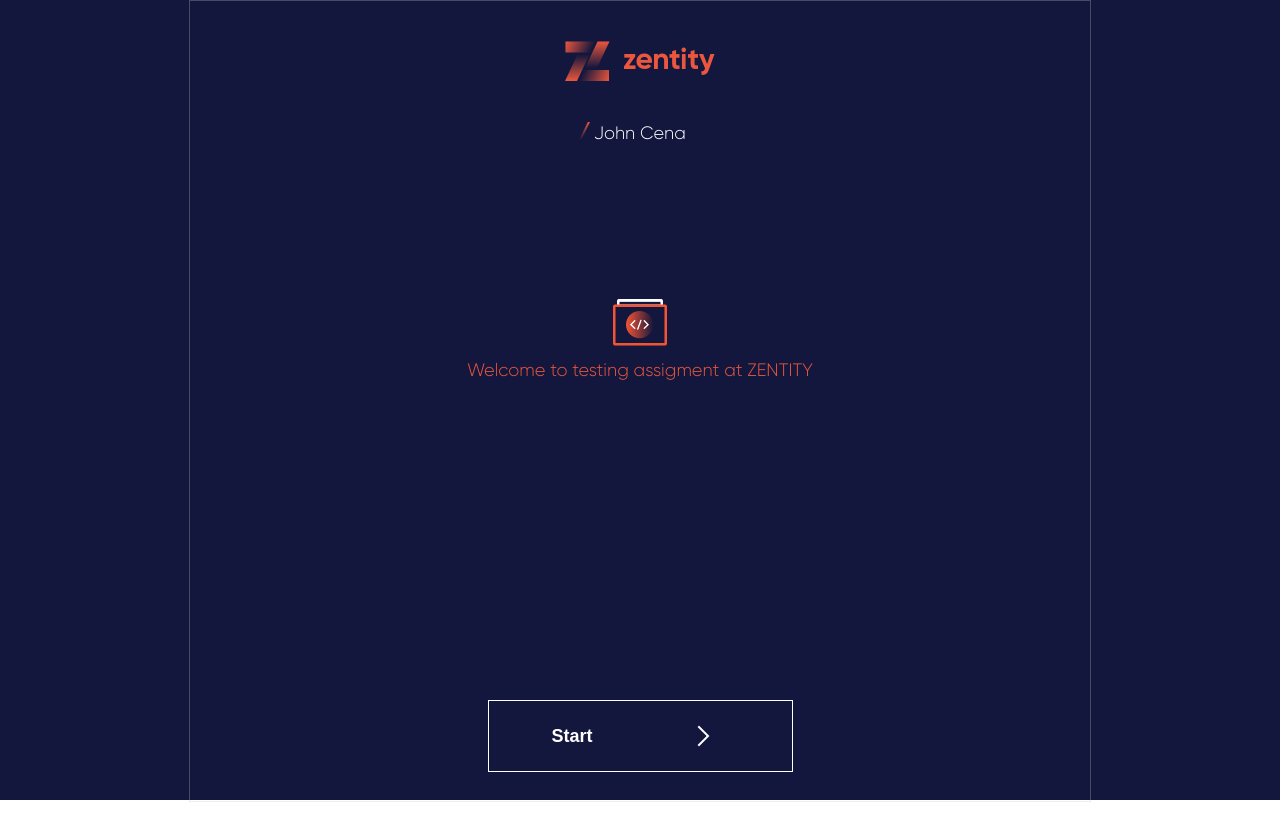
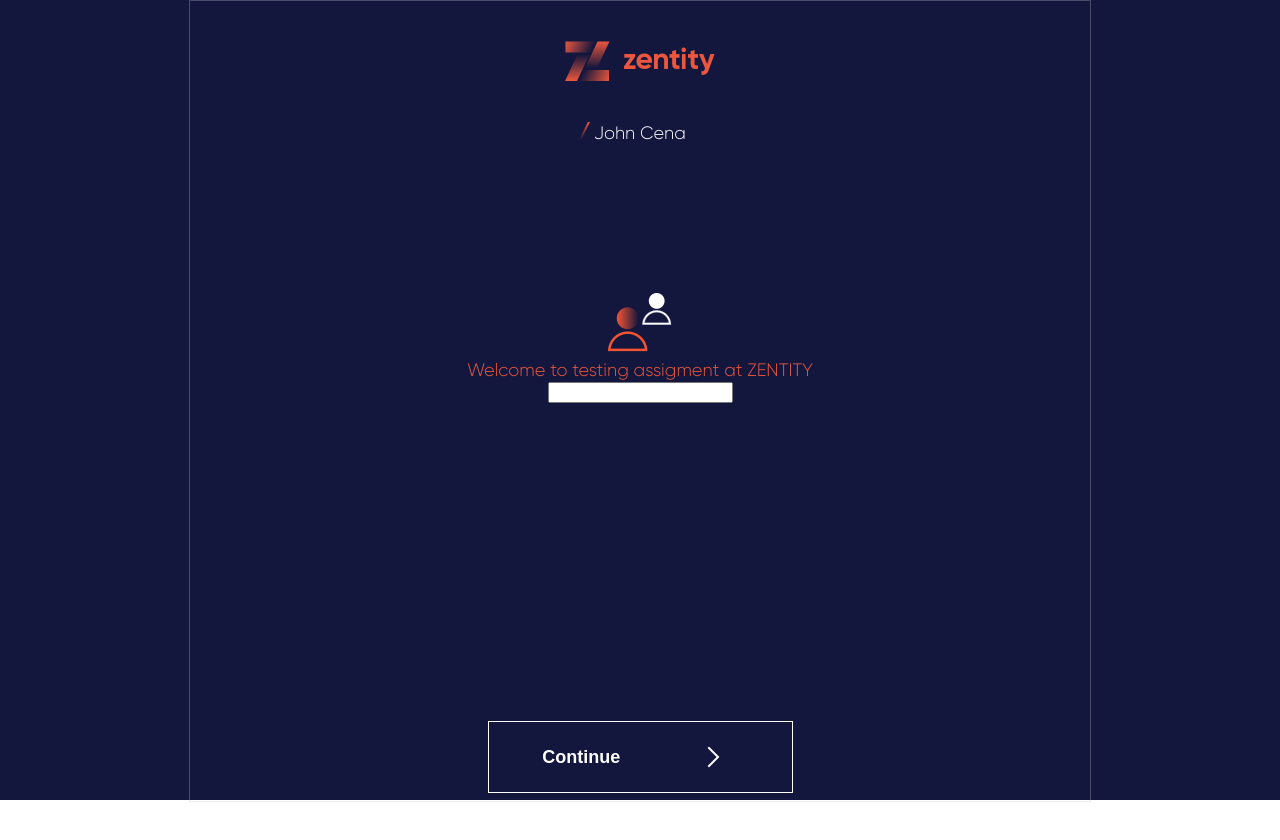
Before and after one commit to Adam-Szitas/Project, an Angular app: page / in a window 1280 px wide. Shown: the top 840 px of the page. Built offline with nearby package versions, Linux system fonts and the light colour scheme.

Commit message:
creating the registration component

```diff
--- a/src/app/app.module.ts
+++ b/src/app/app.module.ts
@@ -5,12 +5,14 @@ import { AppRoutingModule } from './app-routing.module';
 import { AppComponent } from './app.component';
 import { MainComponent } from './components/main/main.component';
 import { AuthenticationComponent } from './components/authentication/authentication.component';
+import { RegisterComponent } from './components/register/register.component';
 
 @NgModule({
   declarations: [
     AppComponent,
     MainComponent,
-    AuthenticationComponent
+    AuthenticationComponent,
+    RegisterComponent
   ],
   imports: [
     BrowserModule,
--- a/src/app/components/authentication/authentication.component.html
+++ b/src/app/components/authentication/authentication.component.html
@@ -3,15 +3,13 @@
         <img src="../../../assets/icons/Code@1x.png" alt="codeLogo">
     </div>
     <div class="form-element">
-        <form>
         <div class="redbrown">
             <a>Welcome to testing assigment at ZENTITY</a>
         </div>
         <div class="buttons">
             <div class="inner">
-                    <button class="next"><a>Start</a><div class="icon next"></div></button>
+                <button class="next" (click)="Continue()"><a>Start</a><div class="icon next"></div></button>
             </div>
         </div>
-        </form>
     </div>
 </div>
--- a/src/app/components/authentication/authentication.component.ts
+++ b/src/app/components/authentication/authentication.component.ts
@@ -1,4 +1,5 @@
-import { Component, OnInit } from '@angular/core';
+import { Component, OnInit, Output } from '@angular/core';
+import { EventEmitter } from '@angular/core';
 
 @Component({
   selector: 'app-authentication',
@@ -6,10 +7,14 @@ import { Component, OnInit } from '@angular/core';
   styleUrls: ['./authentication.component.scss']
 })
 export class AuthenticationComponent implements OnInit {
-
+  @Output() continue = new EventEmitter();
   constructor() { }
 
   ngOnInit(): void {
   }
 
+  Continue(){
+    this.continue.emit('continue');
+  }
+
 }
--- a/src/app/components/main/main.component.html
+++ b/src/app/components/main/main.component.html
@@ -17,8 +17,10 @@
         </div>
 
         <div class="auth">
-            <app-authentication></app-authentication>
+            <app-authentication *ngIf="!continue" (continue)="toggleAuth($event)"></app-authentication>
+            <app-register *ngIf="continue"></app-register>
         </div>
+
     </div>
 
 </body>
--- a/src/app/components/main/main.component.ts
+++ b/src/app/components/main/main.component.ts
@@ -7,10 +7,20 @@ import { Component, OnInit } from '@angular/core';
 })
 export class MainComponent implements OnInit {
 
+  continue: boolean = false;
+
+
   constructor() { }
 
   ngOnInit(): void {
+    this.continue = true;
 
   }
 
+  toggleAuth(event:string){
+    if(event == 'continue'){
+      this.continue = true;
+    }
+  }
+
 }
--- /dev/null
+++ b/src/app/components/register/register.component.html
@@ -0,0 +1,23 @@
+<div class="form container">
+    <div class="can-active" *ngIf="true">
+        <div class="icon">
+            <div class="userLogo">
+                <img src="../../../assets/icons/User@1x.png" alt="userLogo">
+            </div>
+        </div>
+        <div class="">
+            <div class="redbrown">
+                <a>Welcome to testing assigment at ZENTITY</a>
+            </div>
+        </div>
+        <form (submit)="submitUserName()">
+            <input type="text">
+
+            <div class="buttons">
+                <div class="inner">
+                    <button class="next"><a>Continue</a><div class="icon next"></div></button>
+                </div>
+            </div>
+        </form>
+    </div>
+</div>
--- /dev/null
+++ b/src/app/components/register/register.component.scss
@@ -0,0 +1,84 @@
+@import '../../styles/colors.scss';
+.redbrown * {
+    color: $redbrown;
+}
+
+.redbrown a {
+    font-size: 18px;
+    line-height: 24px;
+}
+
+div.container {
+    padding: 10px;
+    height: 100%;
+    & * {
+        margin: 0 auto;
+        text-align: center;
+        align-items: center;
+        align-self: center;
+        justify-content: center;
+    }
+}
+
+form,
+.can-active {
+    height: 100%;
+}
+
+* {
+    color: white;
+}
+
+div.buttons {
+    position: relative;
+    width: 100%;
+    height: 75%;
+    & .inner {
+        height: 100%;
+        width: 50%;
+        background-color: inherit;
+        display: flex;
+        flex-direction: row;
+        align-items: flex-end;
+        align-self: flex-end;
+        flex-wrap: nowrap;
+        justify-content: center;
+        &>button {
+            position: absolute;
+            display: flex;
+            flex-direction: row;
+            flex-wrap: nowrap;
+            align-items: center;
+            justify-content: space-between;
+            align-content: flex-end;
+            bottom: 0;
+            background-color: inherit;
+            padding: 20px;
+            border: 1px solid white;
+            width: 50%;
+            & a {
+                font-size: 18px;
+                line-height: 24px;
+                font-weight: 600;
+            }
+            & div.icon {
+                width: 50px;
+                height: 30px;
+                background-image: url('../../../assets/icons/next_white@1x.png');
+                background-repeat: no-repeat;
+                background-position: center;
+                background-attachment: inherit;
+                background-origin: content-box;
+            }
+            &:hover,
+            &:hover * {
+                cursor: pointer;
+                background-color: white;
+                color: $redbrown;
+            }
+            &:hover div.icon {
+                background-image: url('../../../assets/icons/Next@1x.png');
+            }
+        }
+    }
+}
--- /dev/null
+++ b/src/app/components/register/register.component.ts
@@ -0,0 +1,21 @@
+import { Component, OnInit } from '@angular/core';
+
+@Component({
+  selector: 'app-register',
+  templateUrl: './register.component.html',
+  styleUrls: ['./register.component.scss']
+})
+export class RegisterComponent implements OnInit {
+
+  constructor() { }
+
+  ngOnInit(): void {
+  }
+
+
+  submitUserName(){
+    console.log('submitting');
+
+  }
+
+}
```
Also changed, not shown: 1 other file (tests, documents, lock files or other folders). Lines whose indentation alone changed are shown as unchanged.
